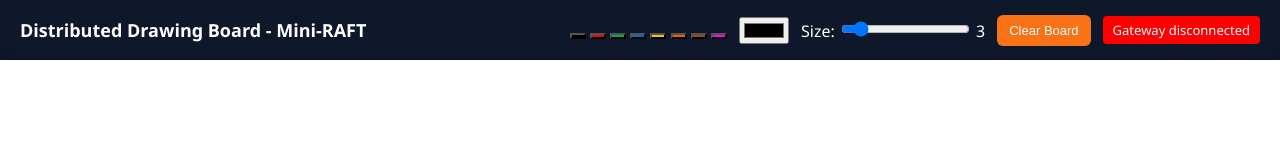
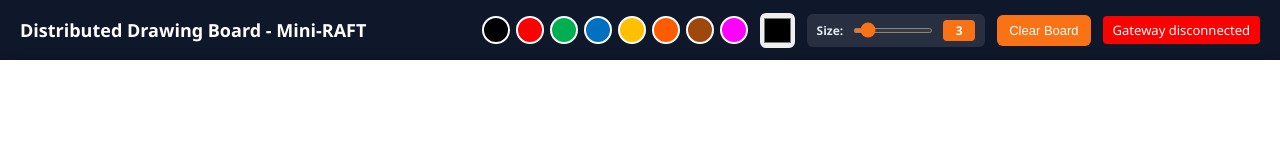
Before and after one commit to PRAJWAL-RV27/MiniRAFT, a plain HTML site: page frontend/index.html in a window 1280 px wide. Drawn offline with Linux system fonts and the light colour scheme.

Commit message:
Update style.css

```diff
--- a/frontend/style.css
+++ b/frontend/style.css
@@ -24,6 +24,73 @@ body{
     display:flex;
     align-items:center;
     gap:12px;
+}
+
+.color-palette {
+    display:flex;
+    gap:6px;
+}
+
+.color-btn {
+    width:28px;
+    height:28px;
+    border:2px solid white;
+    border-radius:50%;
+    cursor:pointer;
+    transition:all 0.2s;
+    padding:0;
+}
+
+.color-btn:hover {
+    transform:scale(1.15);
+    box-shadow:0 0 8px rgba(255,255,255,0.6);
+}
+
+.color-btn.active {
+    border:3px solid white;
+    box-shadow:0 0 12px rgba(255,255,255,0.8);
+    transform:scale(1.2);
+}
+
+#colorPicker {
+    width:35px;
+    height:35px;
+    border:none;
+    border-radius:6px;
+    cursor:pointer;
+}
+
+.size-control {
+    display:flex;
+    align-items:center;
+    gap:8px;
+    background:rgba(255,255,255,0.1);
+    padding:6px 10px;
+    border-radius:6px;
+}
+
+.size-control label {
+    font-size:12px;
+    color:#e2e8f0;
+    font-weight:600;
+}
+
+#penSize {
+    width:80px;
+    height:5px;
+    cursor:pointer;
+    accent-color:#f97316;
+}
+
+#sizeDisplay {
+    min-width:20px;
+    text-align:center;
+    font-size:12px;
+    font-weight:600;
+    background:#f97316;
+    padding:2px 6px;
+    border-radius:4px;
+    color:white;
 }
 
 #clearBoard {
```
